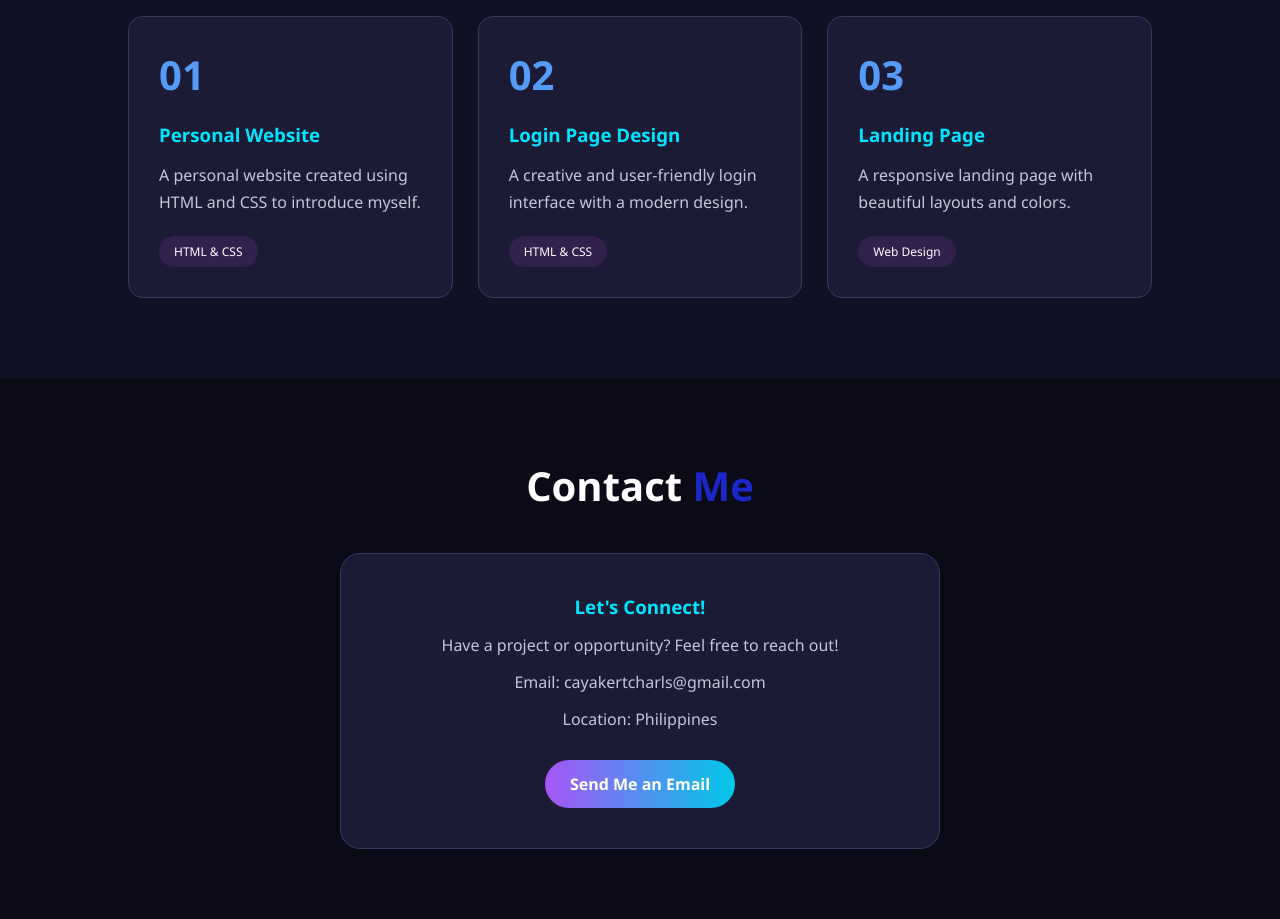
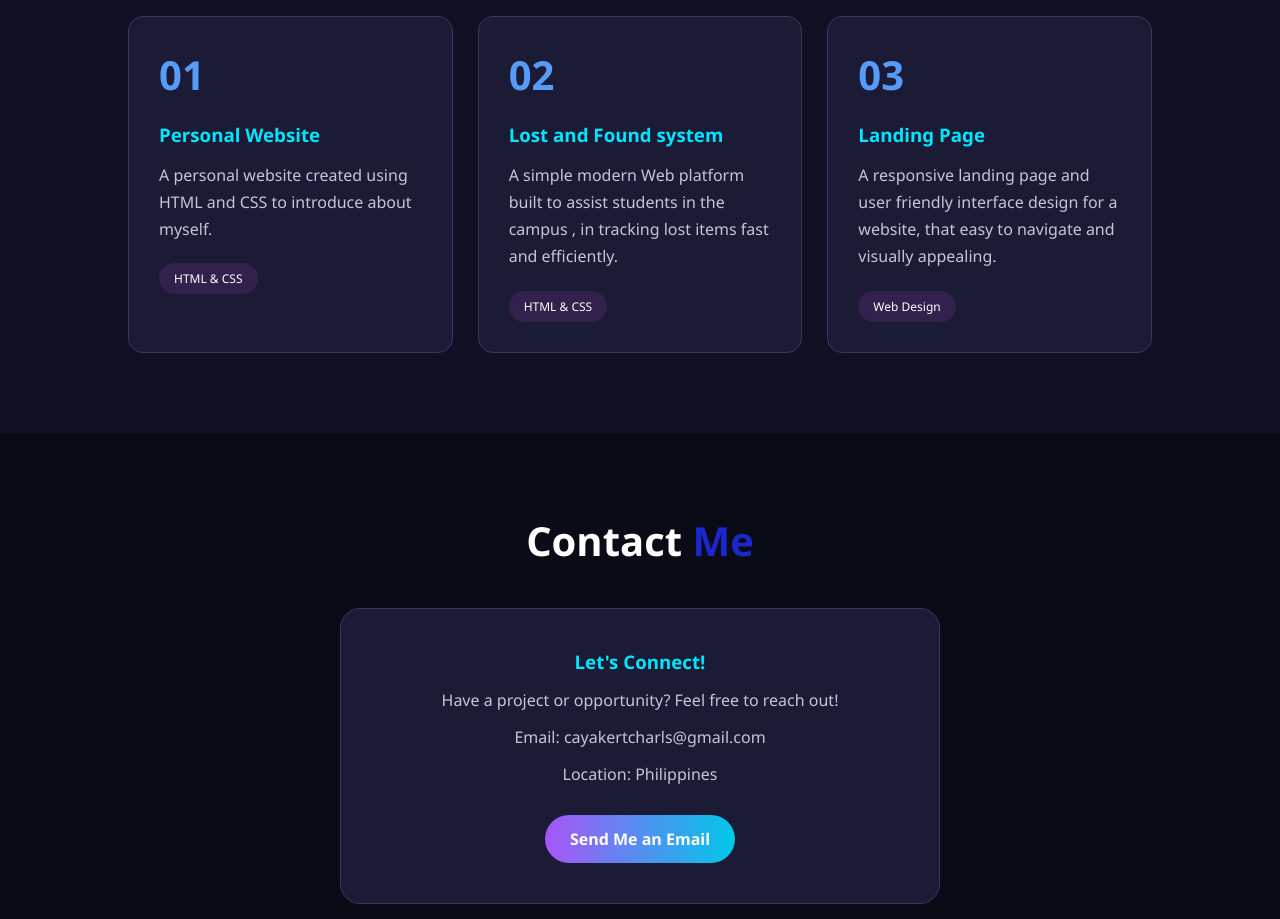
Before and after one commit to CayaKertCharls/charls_caya-project-1, a plain HTML site: page index.html in a window 1280 px wide. Shown: the part 2120-3039 px from the top of the page. Drawn offline with Linux system fonts and the light colour scheme.

Commit message:
optimize html

```diff
--- a/index.html
+++ b/index.html
@@ -110,7 +110,7 @@
                 <h3>Problem Solving</h3>
                 <p>Finding solutions to challenges.</p>
                 <div class="progress">
-                    <span style="width: 80%"></span>
+                    <span style="width: 48%"></span>
                 </div>
             </div>
 
@@ -128,17 +128,18 @@
                 <h3>Personal Website</h3>
                 <p>
                     A personal website created using HTML
-                    and CSS to introduce myself.
+                    and CSS to introduce  about myself.
                 </p>
                 <span class="tag">HTML & CSS</span>
             </div>
 
             <div class="project-card">
                 <div class="project-icon">02</div>
-                <h3>Login Page Design</h3>
+                <h3>Lost and Found system</h3>
                 <p>
-                    A creative and user-friendly login
-                    interface with a modern design.
+                    A simple modern Web platform built
+                    to assist students in the campus ,
+                    in tracking lost items fast and efficiently.
                 </p>
                 <span class="tag">HTML & CSS</span>
             </div>
@@ -147,8 +148,11 @@
                 <div class="project-icon">03</div>
                 <h3>Landing Page</h3>
                 <p>
-                    A responsive landing page with
-                    beautiful layouts and colors.
+                    A responsive landing page and
+                    user friendly interface design
+                    for a website, that easy to navigate
+                    and visually appealing.
+
                 </p>
                 <span class="tag">Web Design</span>
             </div>
```
